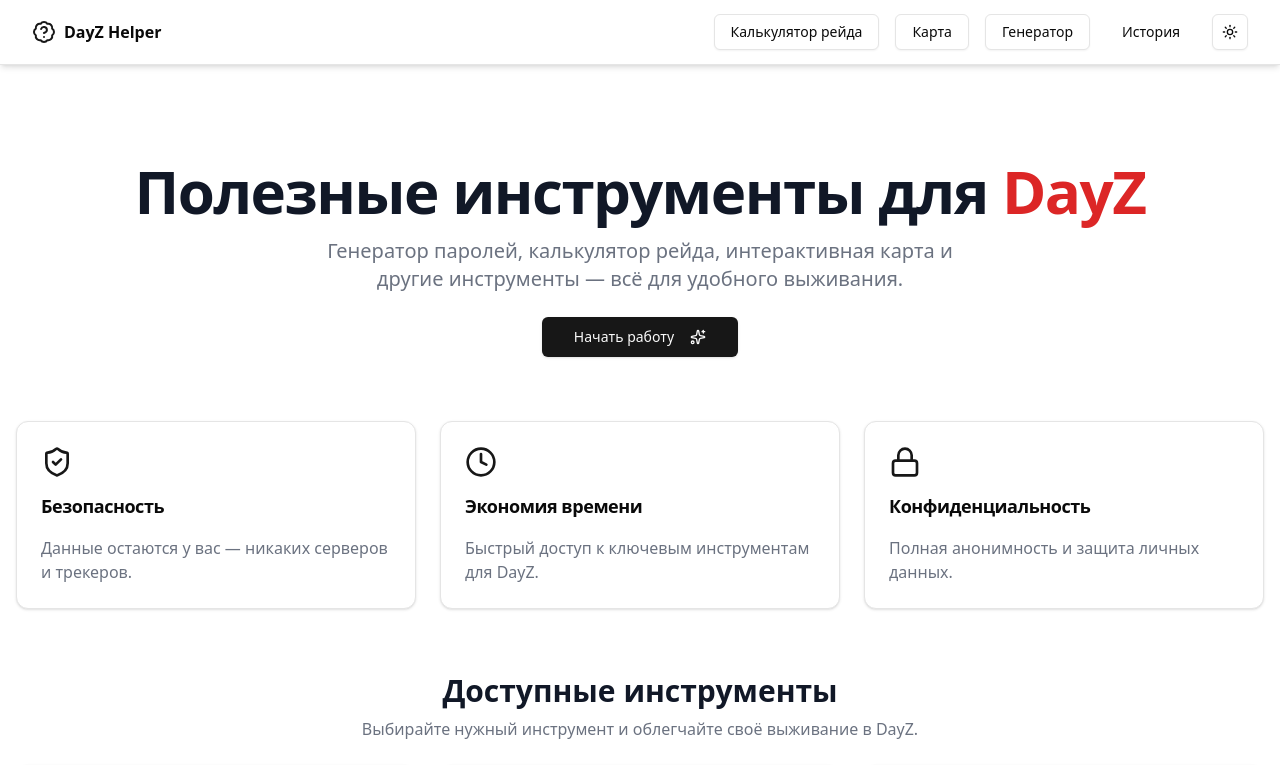
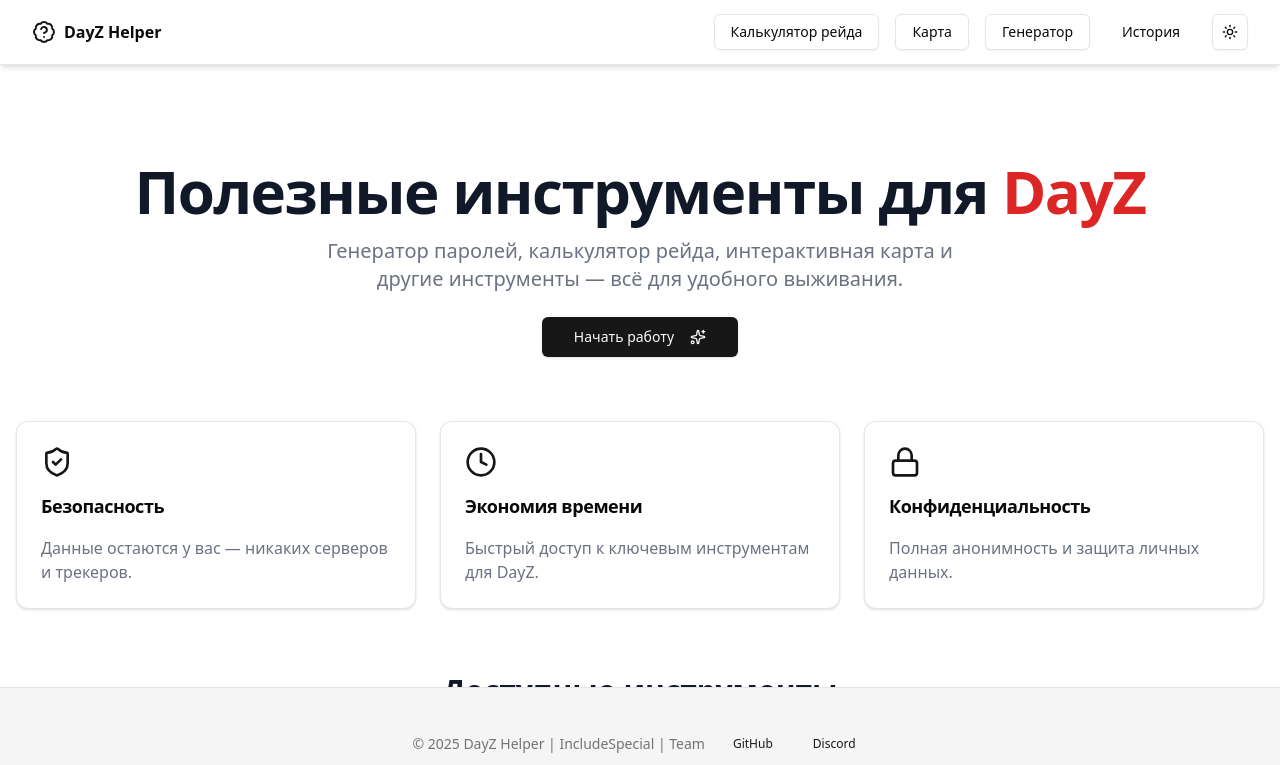
Before and after one commit to IncludeSpecial/dayz-helper-web, a Nuxt app: page / in a window 1280 px wide. Shown: the top 765 px of the page. Built offline with nearby package versions, Linux system fonts and the light colour scheme.

Commit message:
fix footer

```diff
--- a/app.vue
+++ b/app.vue
@@ -1,5 +1,8 @@
 <template>
 <NuxtLoadingIndicator/>
+  <NuxtLayout>
+
     <NuxtPage />
+  </NuxtLayout>
 
 </template>
--- a/components/AppFooter.vue
+++ b/components/AppFooter.vue
@@ -1,10 +1,9 @@
 <template>
-  <footer class="border-t  bottom-0 z-40 w-full bg-white dark:bg-neutral-950 p-4 shadow-md">
+  <footer class="fixed bottom-0 left-0 z-20 w-full p-4 bg-neutral-100 border-t border-neutral-200 shadow-sm md:flex md:items-center md:justify-between md:p-6 dark:bg-neutral-900 dark:border-neutral-600">
     <Container>
-      <div class="flex flex-col md:flex-row items-center justify-between h-16 px-4">
+      <div class="flex flex-col md:flex-row items-center justify-between gap-4 h-16 px-4">
         <!-- Авторские права -->
         <div class="flex items-center gap-2 text-sm text-muted-foreground">
-          <LockKeyhole class="w-4 h-4" />
           <span>© {{ new Date().getFullYear() }} DayZ Helper | IncludeSpecial | Team</span>
         </div>
         <!-- Навигация -->
@@ -48,7 +47,7 @@
 </template>
 
 <script setup lang="ts">
-import { LockKeyhole } from 'lucide-vue-next'
+
 import { Button } from '@/components/ui/button'
 import Container from '@/components/ui/container/Container.vue'
 </script>
--- a/components/AppHeader.vue
+++ b/components/AppHeader.vue
@@ -41,7 +41,7 @@
       </nav>
 
       <!-- Мобильное меню -->
-      <div v-if="menuOpen" class="md:hidden absolute top-16 left-0 w-full bg-white dark:bg-neutral-950 shadow-md">
+      <div v-if="menuOpen" class="md:hidden absolute top-16 left-0 w-full  bg-neutral-100 border-b border-neutral-200  dark:bg-neutral-950 dark:border-neutral-600 shadow-md">
         <div class="flex flex-col items-start gap-4 p-4">
           <NuxtLink to="/generator" class="w-full text-lg" @click="menuOpen = false">
             Генератор
--- /dev/null
+++ b/layouts/default.vue
@@ -0,0 +1,13 @@
+<template>
+
+
+    <AppHeader/>
+
+  <main class="pb-8">
+    <slot/>
+  </main>
+
+    <AppFooter/>
+
+
+</template>
--- a/pages/generator/index.vue
+++ b/pages/generator/index.vue
@@ -1,6 +1,6 @@
 <template>
-  <AppHeader/>
-  <main class="container mx-auto px-4 py-12">
+
+  <div class="container mx-auto px-4 py-12">
   <div class="max-w-2xl mx-auto text-center">
     <Badge variant="outline" class="text-sm px-4 py-1">🔑 Генератор паролей</Badge>
     <h1 class="text-4xl font-bold mt-4">Сгенерирует случайные пароли</h1>
@@ -147,8 +147,8 @@
       </DialogContent>
     </Dialog>
   </div>
-  </main>
-  <AppFooter/>
+  </div>
+
 </template>
 
 <script setup lang="ts">
--- a/pages/history/index.vue
+++ b/pages/history/index.vue
@@ -1,6 +1,6 @@
 <template>
-  <AppHeader />
-  <main class="container mx-auto px-4 py-12">
+
+  <div class="container mx-auto px-4 py-12">
     <!-- Централизованный информационный блок -->
     <div class="max-w-2xl mx-auto text-center mb-8">
       <Badge variant="outline" class="text-sm px-4 py-1">📜 История паролей</Badge>
@@ -48,8 +48,8 @@
     <div v-else class="text-center min-h-[60vh] text-gray-500">
       История пуста.
     </div>
-  </main>
-  <AppFooter />
+  </div>
+
 </template>
 
 <script setup lang="ts">
--- a/pages/index.vue
+++ b/pages/index.vue
@@ -1,6 +1,5 @@
 <template>
-  <AppHeader />
-  <main class="container mx-auto px-4 py-12 md:py-24">
+  <div class="container mx-auto px-4 py-12 md:py-24">
     <!-- Hero Section -->
     <section class="text-center">
       <h1 class="text-5xl font-bold tracking-tight sm:text-6xl text-gray-900 dark:text-white">
@@ -48,14 +47,14 @@
           </CardContent>
           <CardFooter>
             <Button as-child size="sm">
-              <NuxtLink :to="tool.link">Перейти</NuxtLink>
+              <NuxtLink to="tool.link">Перейти</NuxtLink>
             </Button>
           </CardFooter>
         </Card>
       </div>
     </section>
-  </main>
-  <AppFooter />
+  </div>
+
 </template>
 
 <script setup lang="ts">
--- a/pages/map/index.vue
+++ b/pages/map/index.vue
@@ -1,7 +1,7 @@
 <template>
   <div class="flex flex-col min-h-screen">
-    <AppHeader />
-    <main class="container mx-auto px-4 py-12">
+
+    <div class="container mx-auto px-4 py-12">
       <!-- Информационный блок -->
       <div class="max-w-2xl mx-auto text-center mb-8">
         <Badge variant="outline" class="text-sm px-4 py-1">
@@ -15,13 +15,12 @@
           <div class="h-[65vh] rounded-lg overflow-hidden">
             <iframe
                 src="https://dayz.xam.nu/"
-                frameborder="0"
                 class="w-full h-full"
             ></iframe>
           </div>
         </Card>
       </div>
-    </main>
-    <AppFooter />
+    </div>
+
   </div>
 </template>
--- a/pages/raid/index.vue
+++ b/pages/raid/index.vue
@@ -1,6 +1,6 @@
 <template>
-  <AppHeader />
-  <main class="container mx-auto px-4 py-12">
+
+  <div class="container mx-auto px-4 py-12">
     <!-- Центральный информационный блок -->
     <div class="max-w-2xl mx-auto text-center mb-8">
       <Badge variant="outline" class="text-sm px-4 py-1">⚔️ Калькулятор рейда</Badge>
@@ -97,8 +97,8 @@
         </CardContent>
       </Card>
     </div>
-  </main>
-  <AppFooter />
+  </div>
+
 </template>
 
 <script setup lang="ts">
```
Also changed, not shown: 1 other file (tests, documents, lock files or other folders).
